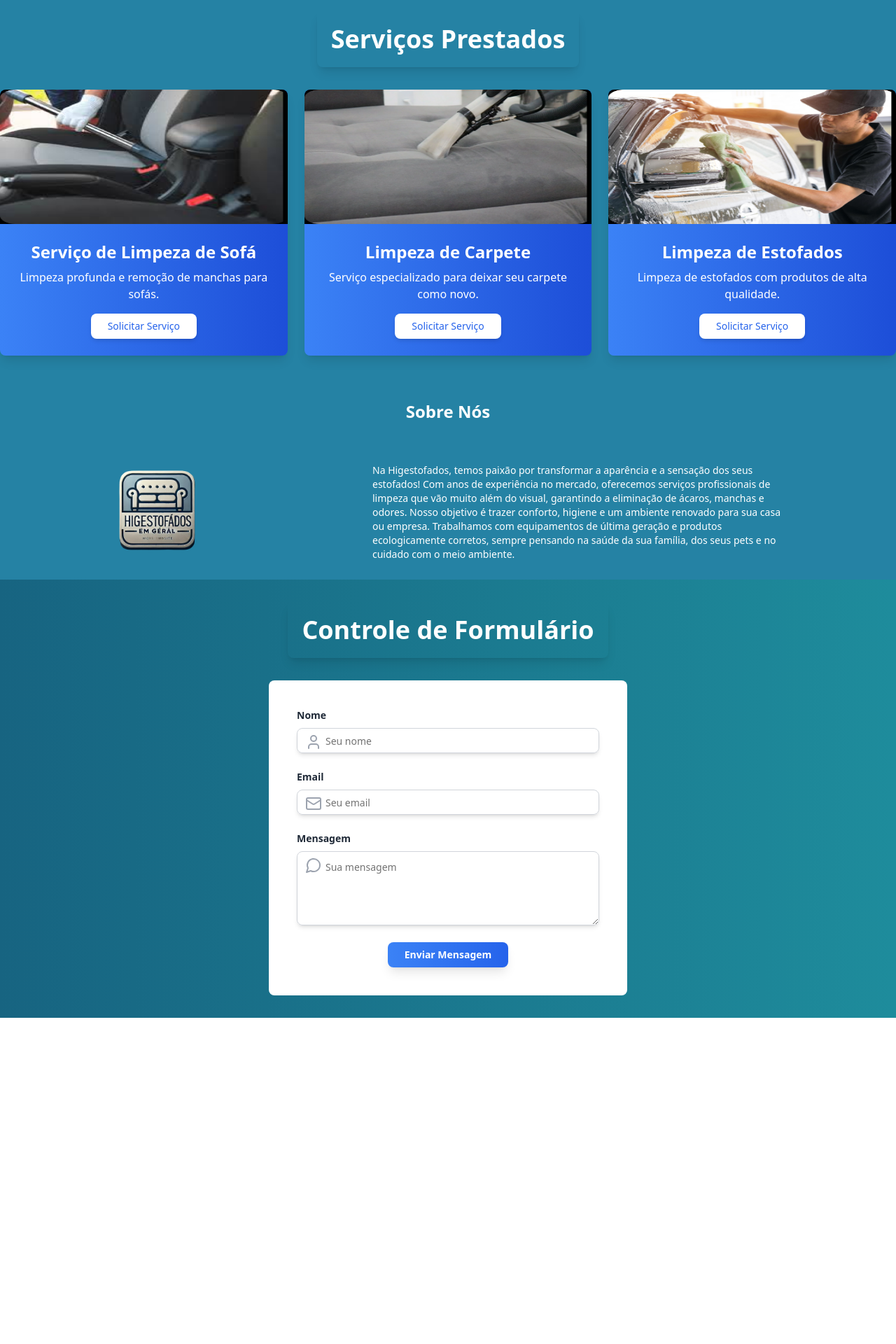
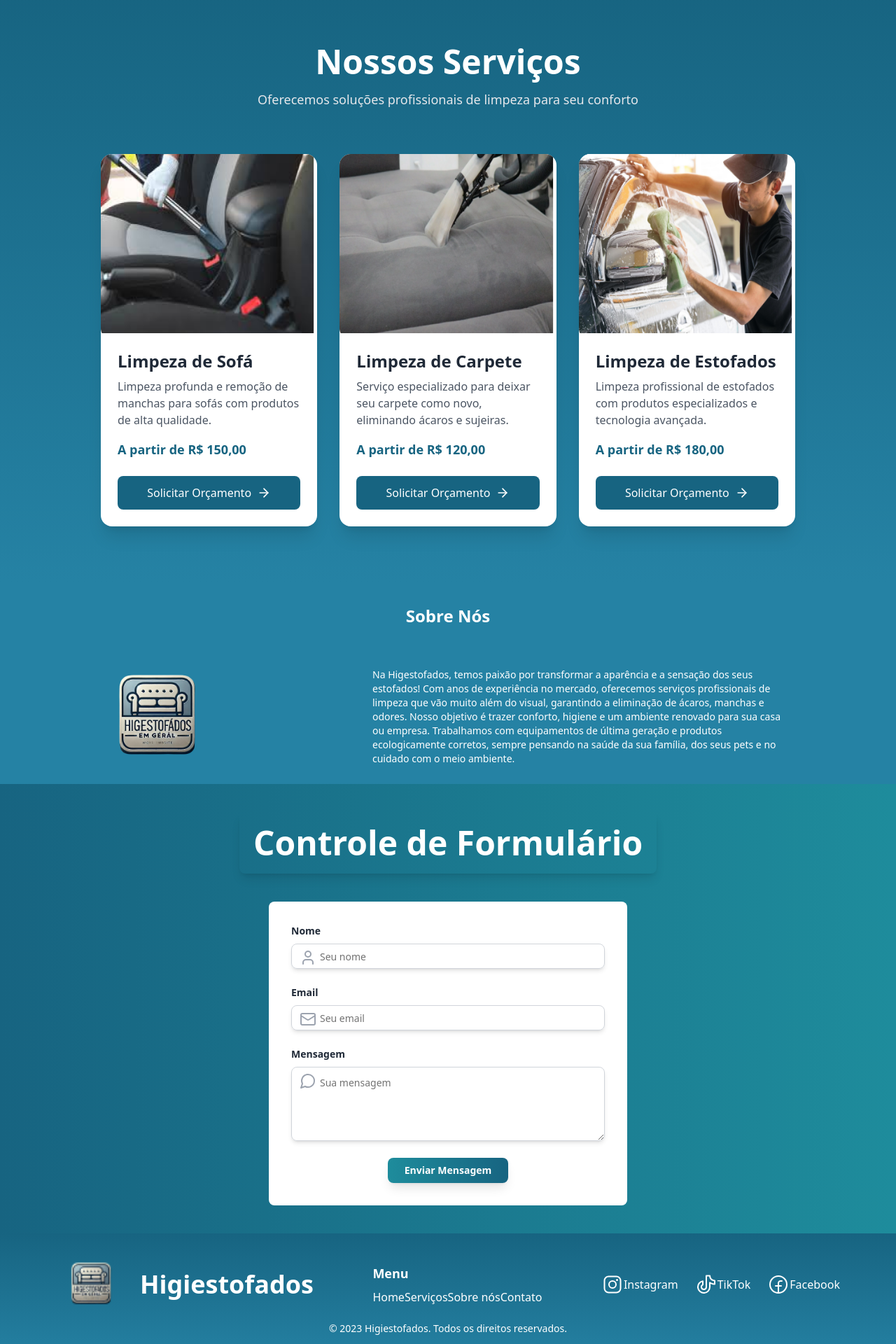
Before and after one commit to morgadothiago/higi_site, a Next.js app: page / in a window 1280 px wide. Shown: the part 560-2480 px from the top of the page at 70% size. Before the commit the page ends 2014 px from the top, so only its background shows below. Built offline with nearby package versions, Linux system fonts and the light colour scheme.

Commit message:
finalizando lp

```diff
--- a/package.json
+++ b/package.json
@@ -10,6 +10,7 @@
   },
   "dependencies": {
     "@hookform/resolvers": "^3.10.0",
+    "@phosphor-icons/react": "^2.1.7",
     "@radix-ui/react-accordion": "^1.2.2",
     "@radix-ui/react-alert-dialog": "^1.1.5",
     "@radix-ui/react-aspect-ratio": "^1.1.1",
@@ -42,6 +43,7 @@
     "cmdk": "1.0.0",
     "date-fns": "^4.1.0",
     "embla-carousel-react": "^8.5.2",
+    "framer-motion": "^12.4.0",
     "input-otp": "^1.4.2",
     "lucide-react": "^0.474.0",
     "next": "15.1.6",
--- a/src/app/components/FormControle.tsx
+++ b/src/app/components/FormControle.tsx
@@ -3,19 +3,16 @@ import { Button } from '@/components/ui/button'
 import { Input } from '@/components/ui/input'
 import { Label } from '@/components/ui/label'
 import { Textarea } from '@/components/ui/textarea'
-
-
 import { MessageCircle, Mail, User } from 'lucide-react'
-
 import React from 'react'
 
 export default function FormControle() {
   return (
-    <div className='w-full flex flex-col items-center justify-center py-8 bg-gradient-to-r from-[#176481] to-[#1e8c9c]'>
-      <div className='w-full flex items-center justify-center mb-8'>
-        <h1 className='text-white text-4xl font-extrabold p-5 shadow-lg rounded-lg bg-opacity-50'>Controle de Formulário</h1>
+    <div className='w-full flex flex-col items-center justify-center py-10 bg-gradient-to-r from-[#176481] to-[#1e8c9c]'>
+      <div className='w-full flex items-center justify-center mb-10'>
+        <h1 className='text-white text-5xl font-extrabold p-5 shadow-lg rounded-lg bg-opacity-60'>Controle de Formulário</h1>
       </div>
-      <form className="w-full max-w-lg bg-white p-10 rounded-lg ">
+      <form className="w-full max-w-lg bg-white p-8 rounded-lg ">
         <div className="mb-6 relative">
           <Label htmlFor="name" className="block text-gray-800 text-sm font-semibold mb-2">
             Nome
@@ -26,38 +23,38 @@ export default function FormControle() {
             type="text"
             placeholder="Seu nome"
             required
-            className="shadow-md border border-gray-300 rounded-lg w-full py-3 pl-10 text-gray-700 leading-tight focus:outline-none focus:ring-2 focus:ring-blue-500 transition duration-300 ease-in-out transform hover:shadow-lg"
+            className="shadow-md border border-gray-300 rounded-lg w-full py-3 pl-10 text-gray-700 leading-tight focus:outline-none focus:ring-2 focus:ring-[#1e8c9c] transition duration-300 ease-in-out transform hover:shadow-lg"
           />
         </div>
         <div className="mb-6 relative">
           <Label htmlFor="email" className="block text-gray-800 text-sm font-semibold mb-2">
             Email
           </Label>
-          <Mail size={24} className="absolute left-3  top-9 text-gray-400" />
+          <Mail size={24} className="absolute left-3 top-9 text-gray-400" />
           <Input
             id="email"
             type="email"
             placeholder="Seu email"
             required
-            className="shadow-md border border-gray-300 rounded-lg w-full py-3 pl-10 text-gray-700 leading-tight focus:outline-none focus:ring-2 focus:ring-blue-500 transition duration-300 ease-in-out transform hover:shadow-lg"
+            className="shadow-md border border-gray-300 rounded-lg w-full py-3 pl-10 text-gray-700 leading-tight focus:outline-none focus:ring-2 focus:ring-[#1e8c9c] transition duration-300 ease-in-out transform hover:shadow-lg"
           />
         </div>
         <div className="mb-6 relative">
           <Label htmlFor="message" className="block text-gray-800 text-sm font-semibold mb-2">
             Mensagem
           </Label>
-          <MessageCircle size={24} className="absolute left-3  top-9 text-gray-400" />
+          <MessageCircle size={24} className="absolute left-3 top-9 text-gray-400" />
           <Textarea
             id="message"
             placeholder="Sua mensagem"
             rows={4}
             required
-            className="shadow-md border border-gray-300 rounded-lg w-full py-3 pl-10 text-gray-700 leading-tight focus:outline-none focus:ring-2 focus:ring-blue-500 transition duration-300 ease-in-out transform hover:shadow-lg"
+            className="shadow-md border border-gray-300 rounded-lg w-full py-3 pl-10 text-gray-700 leading-tight focus:outline-none focus:ring-2 focus:ring-[#1e8c9c] transition duration-300 ease-in-out transform hover:shadow-lg"
           />
         </div>
         <div className="flex items-center justify-center">
             <Button
-              className="bg-gradient-to-r from-blue-500 to-blue-600 hover:from-blue-600 hover:to-blue-700 text-white font-bold py-3 px-6 rounded-lg transition-all duration-300 shadow-lg transform hover:scale-110"
+              className="bg-gradient-to-r from-[#1e8c9c] to-[#176481] hover:from-[#176481] hover:to-[#1e8c9c] text-white font-bold py-3 px-6 rounded-lg transition-all duration-300 shadow-lg transform hover:scale-110"
               type="submit"
             >
               Enviar Mensagem
--- a/src/app/components/Services.tsx
+++ b/src/app/components/Services.tsx
@@ -1,60 +1,98 @@
+'use client'
+
 import React from 'react'
 import Image from 'next/image'
-
+import { motion } from 'framer-motion'
+import { ArrowRight } from 'lucide-react'
 import limpeza1 from '@/app/assets/limpeza1.png'
 import limpeza2 from '@/app/assets/limpeza2.png'
 import limpeza3 from '@/app/assets/limpeza3.png'
-import { Button } from '@/components/ui/button'
 
-
-export default function Services() {
 const products = [
   {
     id: 1,
-      title: 'Serviço de Limpeza de Sofá',
-      description: 'Limpeza profunda e remoção de manchas para sofás.',
+    title: 'Limpeza de Sofá',
+    description: 'Limpeza profunda e remoção de manchas para sofás com produtos de alta qualidade.',
     image: limpeza1,
-      button: 'Solicitar Serviço'
-
+    price: 'A partir de R$ 150,00'
   },
   {
     id: 2,
     title: 'Limpeza de Carpete',
-      description: 'Serviço especializado para deixar seu carpete como novo.',
+    description: 'Serviço especializado para deixar seu carpete como novo, eliminando ácaros e sujeiras.',
     image: limpeza2,
-      button: 'Solicitar Serviço'
-
-
+    price: 'A partir de R$ 120,00'
   },
   {
     id: 3,
     title: 'Limpeza de Estofados',
-      description: 'Limpeza de estofados com produtos de alta qualidade.',
+    description: 'Limpeza profissional de estofados com produtos especializados e tecnologia avançada.',
     image: limpeza3,
-      button: 'Solicitar Serviço'
-
-
+    price: 'A partir de R$ 180,00'
   },
 ];
+
+export default function Services() {
   return (
-    <div className='w-full flex flex-col items-center justify-center py-8'>
-      <h1 className='text-white text-4xl font-extrabold p-5 shadow-lg rounded-lg bg-opacity-50 text-center mb-8'>Serviços Prestados</h1>
-      <div className="grid grid-cols-1 sm:grid-cols-2 lg:grid-cols-3 gap-6 text-center mx-auto">
-        {products.map(product => (
-          <div key={product.id} className="bg-gradient-to-r from-blue-500 to-blue-700 shadow-lg rounded-lg overflow-hidden transform transition-transform hover:scale-105">
-            <Image src={product.image} alt={product.title} className="w-full h-48 object-fill bg-black" />
-            <div className="p-6">
-              <h2 className="text-2xl font-bold text-white">{product.title}</h2>
-              <p className="text-white mt-2">{product.description}</p>
-              <Button className="mt-4 bg-white text-blue-600 py-2 px-6 rounded-lg hover:bg-gray-200 transition duration-300 shadow-md hover:shadow-lg">
-                {product.button}
-              </Button>
+    <section className="w-full py-20 sm:px-32 bg-gradient-to-b from-[#176481] to-[#2582A4]">
+      <div className="container mx-auto px-4">
+        <motion.div
+          initial={{ opacity: 0, y: 20 }}
+          whileInView={{ opacity: 1, y: 0 }}
+          transition={{ duration: 0.5 }}
+          className="text-center mb-16"
+        >
+          <h2 className="text-4xl md:text-5xl font-bold text-white mb-4">
+            Nossos Serviços
+          </h2>
+          <p className="text-gray-200 text-lg max-w-2xl mx-auto">
+            Oferecemos soluções profissionais de limpeza para seu conforto
+          </p>
+        </motion.div>
+
+        <div className="grid grid-cols-1 md:grid-cols-2 lg:grid-cols-3 gap-8">
+          {products.map((product, index) => (
+            <motion.div
+              key={product.id}
+              initial={{ opacity: 0, y: 20 }}
+              whileInView={{ opacity: 1, y: 0 }}
+              transition={{ duration: 0.5, delay: index * 0.1 }}
+              whileHover={{ y: -10 }}
+              className="bg-white rounded-2xl overflow-hidden shadow-xl"
+            >
+              <div className="relative h-64 overflow-hidden group">
+                <Image
+                  src={product.image}
+                  alt={product.title}
+                  className="object-cover w-full h-full transform group-hover:scale-110 transition-transform duration-500"
+                  width={500}
+                  height={300}
+                />
+                <div className="absolute inset-0 bg-black/40 opacity-0 group-hover:opacity-100 transition-opacity duration-300" />
               </div>
 
+              <div className="p-6">
+                <h3 className="text-2xl font-bold text-gray-800 mb-2">
+                  {product.title}
+                </h3>
+                <p className="text-gray-600 mb-4">
+                  {product.description}
+                </p>
+                <p className="text-lg font-semibold text-[#176481] mb-6">
+                  {product.price}
+                </p>
+                <button
+                  className="w-full bg-[#176481] text-white py-3 px-6 rounded-lg flex items-center justify-center gap-2 hover:bg-[#2582A4] transition-colors duration-300 group"
+                  onClick={() => window.open('https://wa.me/seu-numero-aqui')}
+                >
+                  Solicitar Orçamento
+                  <ArrowRight className="w-5 h-5 transform group-hover:translate-x-1 transition-transform" />
+                </button>
               </div>
+            </motion.div>
           ))}
         </div>
       </div>
-
+    </section>
   )
 }
--- a/src/app/components/footer.tsx
+++ b/src/app/components/footer.tsx
@@ -1,11 +1,50 @@
+'use client'
+
+import Image from 'next/image'
 import React from 'react'
+import logo from '@/app/assets/Logo.png'
+import {
+  InstagramLogo,
+  FacebookLogo,
+  TiktokLogo
+} from 'phosphor-react'
 
-export default function footer() {
+
+export default function Footer() {
   return (
-    <div className='w-full flex items-center justify-center py-3 '>
-      <div className=""></div>
-      <div className=""></div>
-      <div className=""></div>
-    </div>
+    <footer className='bg-gradient-to-b from-[#176481] to-[#2582A4] py-10'>
+      <div className='container mx-auto flex flex-col md:flex-row justify-between items-center px-5 md:px-20'>
+        <div className="flex items-center mb-5 md:mb-0">
+          <Image src={logo} alt="logo" width={100} height={100} className="transition-transform duration-300 hover:scale-110" />
+          <h1 className='text-white text-3xl md:text-4xl font-bold ml-5'>Higiestofados</h1>
+        </div>
+        <nav className='text-white mb-5 md:mb-0 flex flex-col'>
+          <h2 className='text-lg font-bold mb-2'>Menu</h2>
+          <ul className='flex flex-col sm:flex-row sm:items-center '>
+            <li className='hover:underline cursor-pointer'>Home</li>
+            <li className='hover:underline cursor-pointer'>Serviços</li>
+            <li className='hover:underline cursor-pointer'>Sobre nós</li>
+            <li className='hover:underline cursor-pointer'>Contato</li>
+
+          </ul>
+        </nav>
+        <div className='flex space-x-6'>
+          <a href="#" className='text-white hover:text-gray-300 transition duration-200 flex items-center'>
+            <InstagramLogo size={32} /> Instagram
+          </a>
+          <a href="#" className='text-white hover:text-gray-300 transition duration-200 flex items-center'>
+            <TiktokLogo size={32} /> TikTok
+          </a>
+          <a href="#" className='text-white hover:text-gray-300 transition duration-200 flex items-center'>
+            <FacebookLogo size={32} /> Facebook
+          </a>
+        </div>
+
+      </div>
+
+      <div className='text-center text-white mt-5'>
+        <p className='text-sm'>© 2023 Higiestofados. Todos os direitos reservados.</p>
+      </div>
+    </footer>
   )
 }
--- a/src/app/page.tsx
+++ b/src/app/page.tsx
@@ -3,6 +3,7 @@ import Main from "./components/main";
 import Services from "./components/Services";
 import Abouts from "./components/abouts";
 import FormControle from "./components/FormControle";
+import Footer from "./components/footer";
 
 export default function Home() {
   return (
@@ -12,6 +13,7 @@ export default function Home() {
       <Services />
       <Abouts />
       <FormControle />
+      <Footer />
     </div>
   );
 }
```
Also changed, not shown: 1 other file (tests, documents, lock files or other folders). Lines whose indentation alone changed are shown as unchanged.
